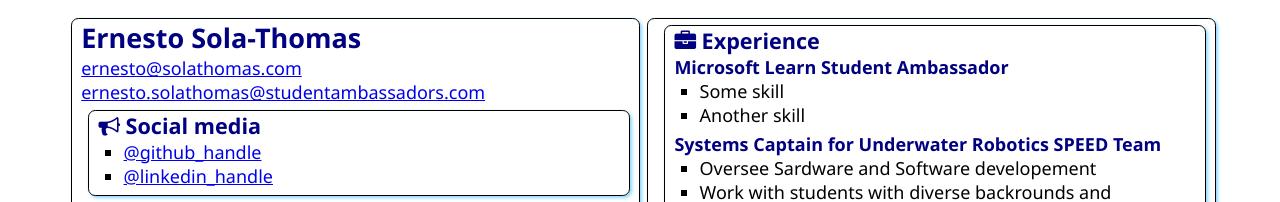
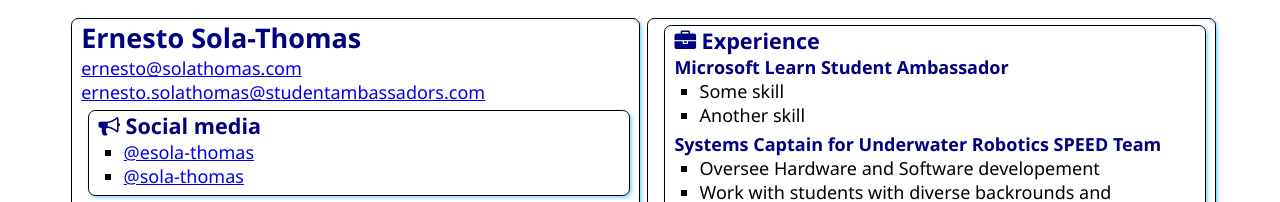
Before and after one commit to esola-thomas/SATechnicalOnboarding, a plain HTML site: page src/index.html in a window 1280 px wide. Shown: the top 202 px of the page. Drawn offline with Linux system fonts and the light colour scheme.

Commit message:
Updated typos and change default social media handles

```diff
--- a/src/index.html
+++ b/src/index.html
@@ -22,8 +22,8 @@
                     Social media
                 </h2>
                 <ul>
-                    <li><a href="https://github.com/esola-thomas">@github_handle</a></li>
-                    <li><a href="https://linkedin.com/in/sola-thomas">@linkedin_handle</a></li>
+                    <li><a href="https://github.com/esola-thomas">@esola-thomas</a></li>
+                    <li><a href="https://linkedin.com/in/sola-thomas">@sola-thomas</a></li>
                     <!--
                         <li><a href="https://twitter.com/<handle>">@twitter_handle</a></li>
                     -->
@@ -73,7 +73,7 @@
                 </ul>
                 <h3>Systems Captain for Underwater Robotics SPEED Team</h3>
                 <ul>
-                    <li>Oversee Sardware and Software developement</li>
+                    <li>Oversee Hardware and Software developement</li>
                     <li>Work with students with diverse backrounds and expeciences</li>
                 </ul>
             </section>
```
